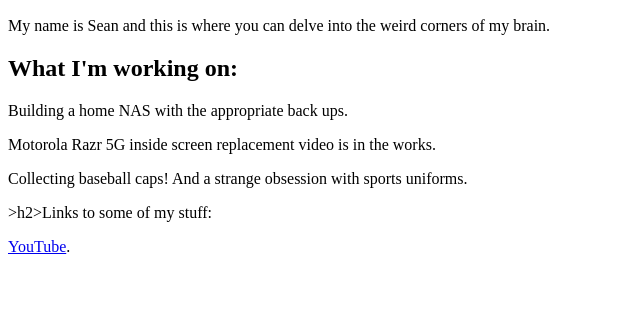
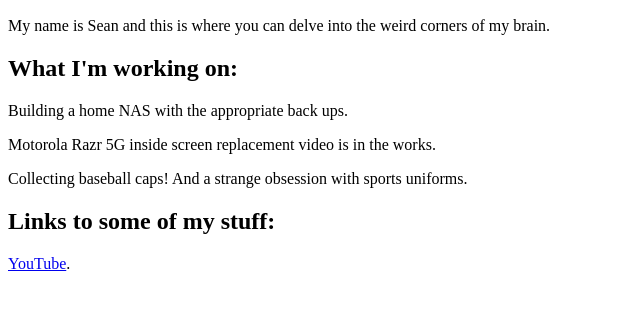
Before and after one commit to justplainsean/justplainsean, a plain HTML site: page index.html in a window 1280 px wide. Shown: the part 96-406 px from the top of the page, without its empty margins (0-640 px from the left). Drawn offline with Linux system fonts and the light colour scheme.

Commit message:
Update index.html

```diff
--- a/index.html
+++ b/index.html
@@ -16,7 +16,7 @@
         <p>
             Collecting baseball caps! And a strange obsession with sports uniforms.
         </p>
-        >h2>Links to some of my stuff:</h2>
+        <h2>Links to some of my stuff:</h2>
         <p>
             <a href="https://www.youtube.com/channel/UCmxX0qjWi9w1RbfuyYcfltg">
             YouTube</a>.
```
